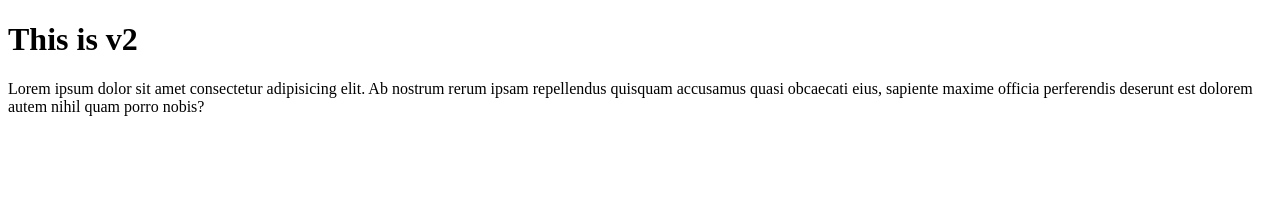
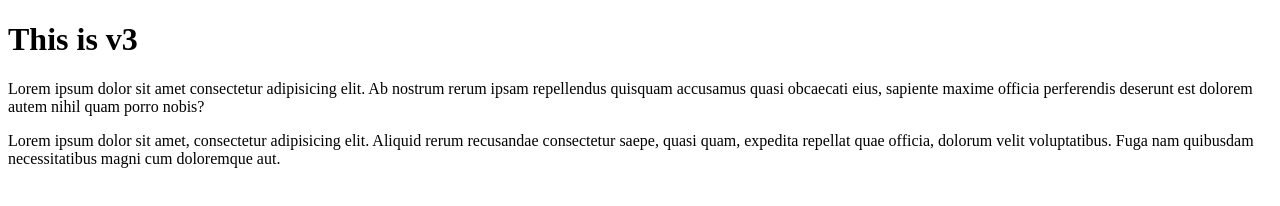
Before and after one commit to Sagarphuge/qwqwqwqw, a plain HTML site: page index.html in a window 1280 px wide. Drawn offline with Linux system fonts and the light colour scheme.

Commit message:
This is V3

```diff
--- a/index.html
+++ b/index.html
@@ -8,8 +8,9 @@
 </head>
 
 <body>
-    <h1>This is v2</h1>
+    <h1>This is v3</h1>
     <p>Lorem ipsum dolor sit amet consectetur adipisicing elit. Ab nostrum rerum ipsam repellendus quisquam accusamus quasi obcaecati eius, sapiente maxime officia perferendis deserunt est dolorem autem nihil quam porro nobis?</p>
+    <p>Lorem ipsum dolor sit amet, consectetur adipisicing elit. Aliquid rerum recusandae consectetur saepe, quasi quam, expedita repellat quae officia, dolorum velit voluptatibus. Fuga nam quibusdam necessitatibus magni cum doloremque aut.</p>
 </body>
 
 </html>
```
